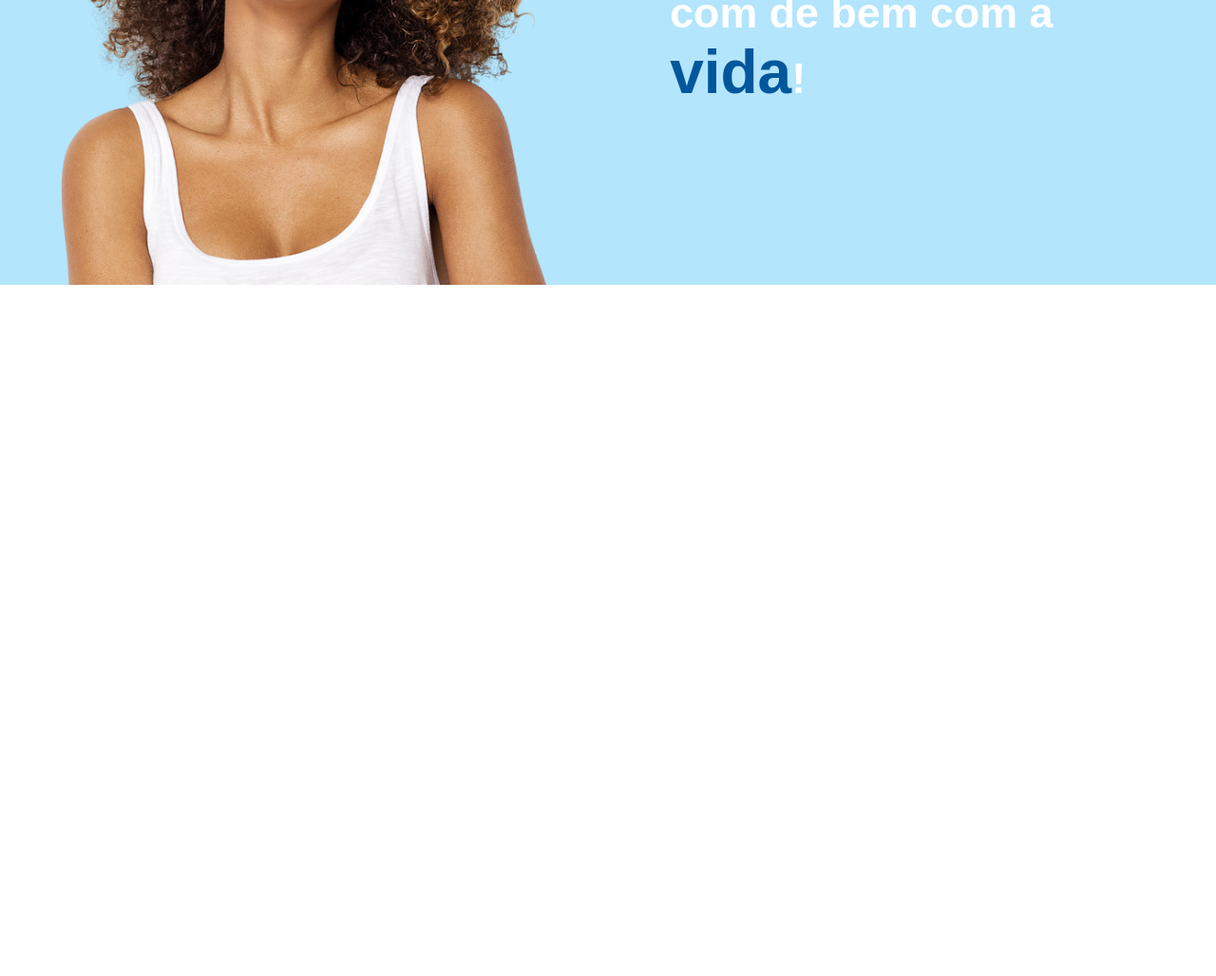
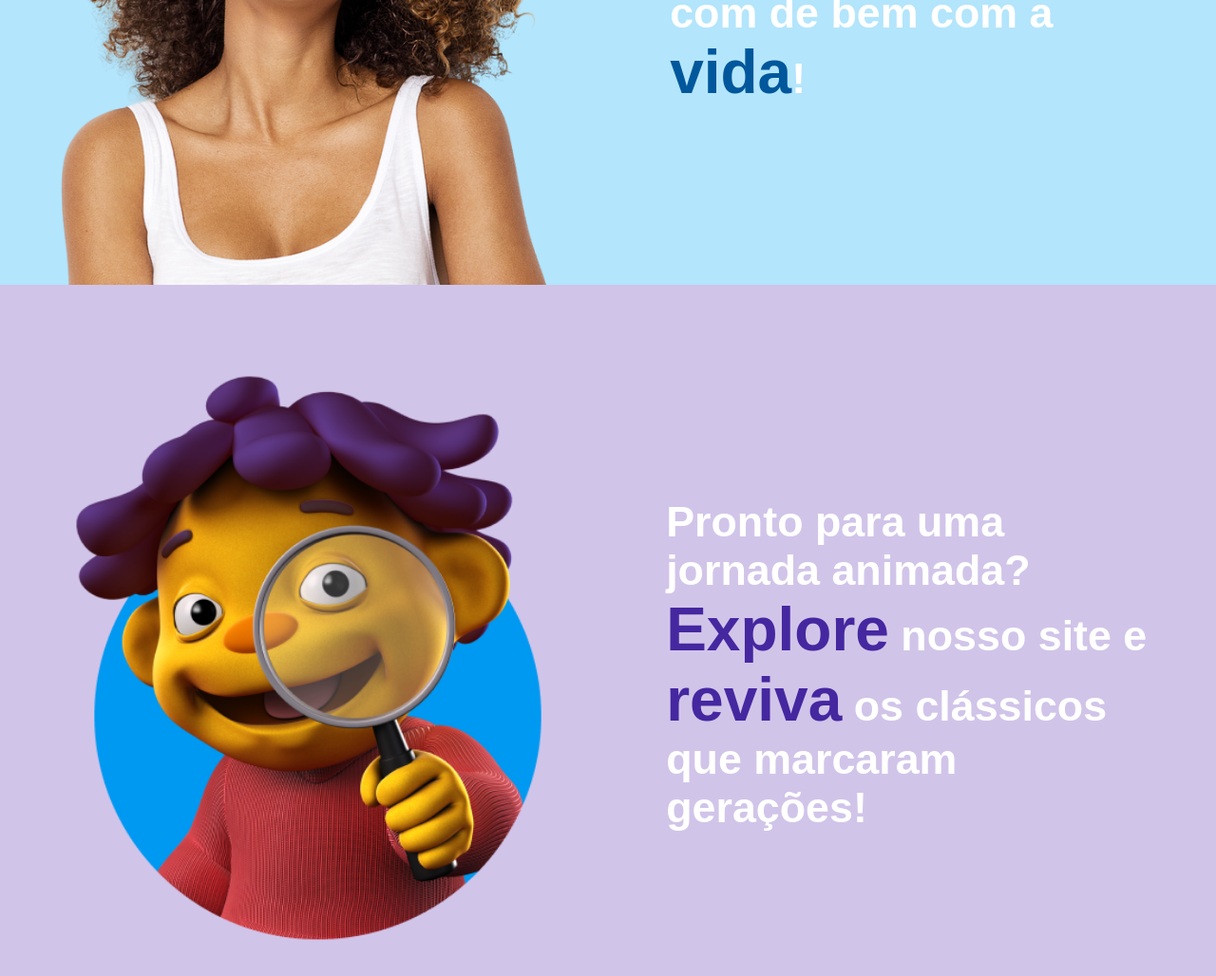
Before and after one commit to guilhermesptech/animatech, a website: page public/home.html in a window 1280 px wide. Shown: the part 2164-3192 px from the top of the page at 95% size. Before the commit the page ends 2464 px from the top, so only its background shows below. Drawn offline with Linux system fonts and the light colour scheme; a web font is replaced by a local one.

Commit message:
feat: quarta seção na home

```diff
--- a/public/css/home.css
+++ b/public/css/home.css
@@ -13,6 +13,8 @@
     --cor-destaque-secao-dois: #5C0A4980;
     --cor-background-secao-tres: #B3E5FC;
     --cor-destaque-secao-tres: #01579B;
+    --cor-background-secao-quatro: #D1C4E9;
+    --cor-destaque-secao-quatro: #4527A0;
     --cor-texto: #FFFFFF;
     --fonte-principal: 'DynaPuff', sans-serif;
     --fonte-navbar: 'Roboto', sans-serif;
@@ -149,3 +151,39 @@
 .terceira-secao img:hover {
     transform: scale(1.05);
 }
+
+.quarta-secao {
+    background-color: var(--cor-background-secao-quatro);
+    height: 100vh;
+    display: flex;
+    justify-content: center;
+}
+
+.container-quarta-secao {
+    display: flex;
+    align-items: center;
+    justify-content: center;
+    gap: 6rem;
+    width: 90%;
+}
+
+.quarta-secao h1 {
+    font-family: var(--fonte-principal);
+    font-size: 2.8rem;
+    color: var(--cor-texto);
+}
+
+.quarta-secao span {
+    font-family: var(--fonte-principal);
+    font-size: 4rem;
+    color: var(--cor-destaque-secao-quatro);
+}
+
+.quarta-secao img {
+    height: 40rem;
+    transition: transform 0.3s ease;
+}
+
+.quarta-secao img:hover {
+    transform: scale(1.05);
+}
--- a/public/home.html
+++ b/public/home.html
@@ -33,7 +33,7 @@
         </section>
         <section class="segunda-secao">
             <div class="container-segunda-secao">
-                <img src="assets/peppa-pig.png" alt="Garotinha confiante">
+                <img src="assets/garotinha-confiante.png" alt="Garotinha confiante">
                 <h1>
                     Os desenhos animados <span>despertam</span> a criatividade, <span>estimulam</span> a imaginação e
                     <span>fortalecem</span> o raciocínio das crianças.
@@ -44,9 +44,19 @@
             <div class="container-terceira-secao">
                 <img src="assets/mulher-contente.png" alt="Mulher dando risada">
                 <h1>
-                    Muito além da <span>nostalgia</span>:
+                    Muito além da <span>nostalgia</span>!
                     <br>
-                    um convite para o adulto diminuir o <span>estresse</span>, e ficar com de bem com a <span>vida</span>!
+                    um convite para o adulto diminuir o <span>estresse</span>, e ficar com de bem com a
+                    <span>vida</span>!
+                </h1>
+            </div>
+        </section>
+        <section class="quarta-secao">
+            <div class="container-quarta-secao">
+                <img src="assets/sid-o-cientista.png" alt="Sid o cientista">
+                <h1>
+                    Pronto para uma jornada animada? <span>Explore</span> nosso site e <span>reviva</span> os clássicos que marcaram
+                    gerações!
                 </h1>
             </div>
         </section>
```
